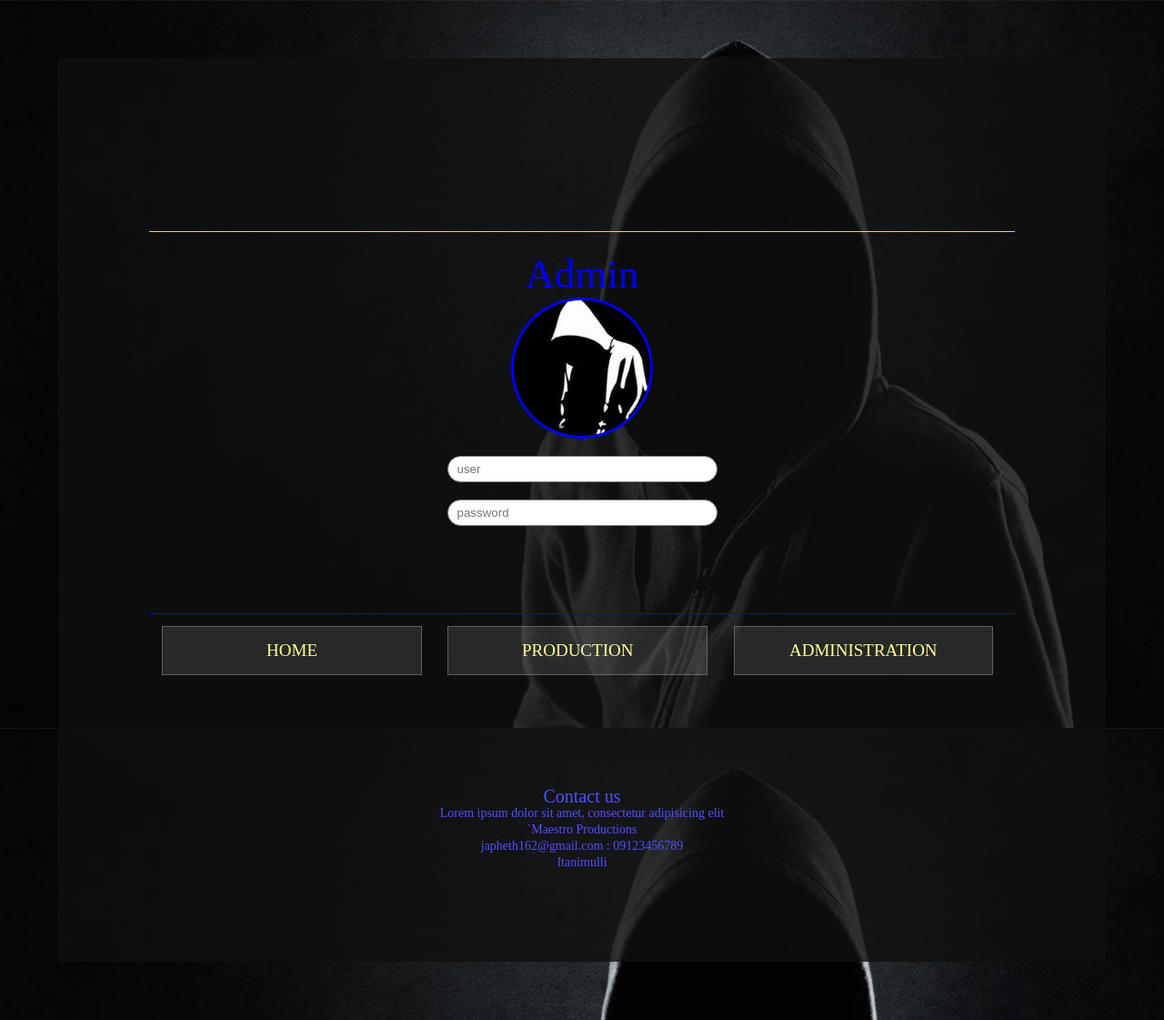
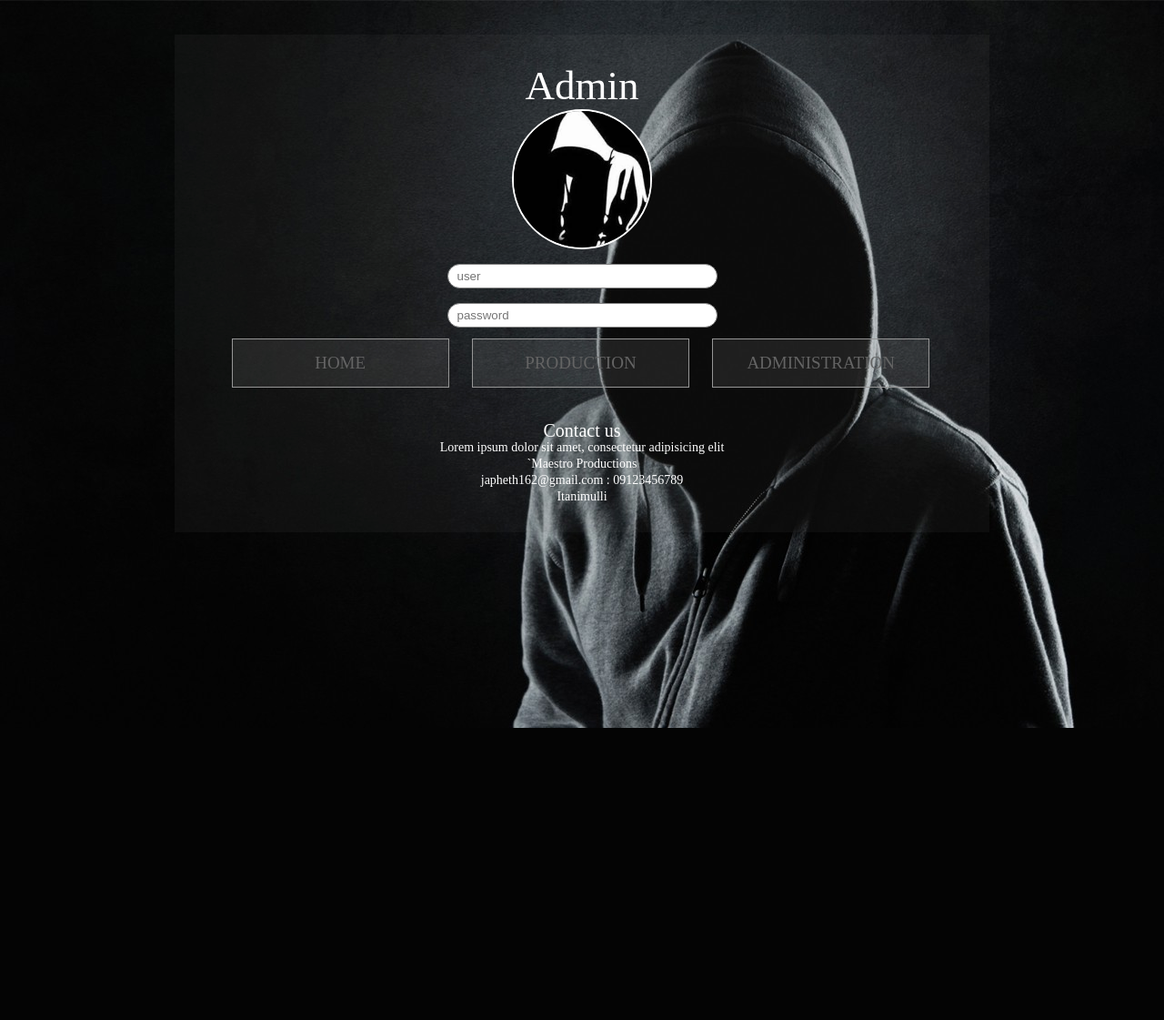
Before and after one commit to carljunepiao/pleasantville, a PHP site: page /admin.html in a window 1280 px wide. Shown: the whole page at 91% size. After the commit the page ends 800 px from the top, so only its background shows below. Run offline with PHP 8.4, Linux system fonts and the light colour scheme.

Commit message:
Admin page improved;

```diff
--- a/css/admin.css
+++ b/css/admin.css
@@ -1,55 +1,49 @@
+* {
+	margin: 0;
+	padding: 0;
+}
+
 body {
 	background-image: url("../images/adminbg2.jpg");
-	/*overflow-y: hidden;*/
-	padding: 5%;
+	padding: 3% 15%;
 	margin: 0;
 }
 
 .logo {
-	display: block;
 	margin: 0 auto;
 	width: 150px;
-	border: 3px solid blue;
+	border: 2px solid white;
 	border-radius: 50%;
 }
 
 .container {
-	height: 100%;
-	color: rgb(80,80,255);
-	padding: 100px;
+	background: rgba(100,100,100,0.1);
 }
 
-.main-navigation {
-	margin-top: 10%;
-	border-bottom: 1px solid blue;
+.main-navigation a {
+	color: rgb(100, 100, 100);
+	background: rgba(200,200,200,0.1);
+	border: 1px solid rgb(150,150,150);
 }
-
 	.main-navigation a:hover {
-	color: rgb(80,80,255);
-	border: 1px solid blue;
+		color: rgb(255,255,255);
+		background: rgba(100,100,100,0.1);
+		border: 1px solid rgb(255,255,255);
 	}
 
 h1 {
+	margin: 0;
+	padding: 0;
 	font-size: 45px;
-	color: blue;
+	color: white;
+	border: none;
 }
 
-h2 {
-	color: rgb(80,80,255);
-}
-
-h3 {
-	color: rgb(80,80,255);
+.highlight h3 {
+	border-bottom: 1px solid white;
 }
 
 footer {
-	color: rgb(80,80,255);
+	color: rgb(255,255,255);
+	margin-top: 13%;
 }
-
-.highlight h3 {
-	border-bottom: 1px solid blue;
-}
-
-footer {
-	margin-top: 20%;
-}
--- a/css/main.css
+++ b/css/main.css
@@ -42,7 +72,7 @@ body {
 	text-align: center;
 	float: left;
 	width: 30%;
-	margin: 1.5%;
+	margin: 1.6%;
 }
 .main-navigation a {
 	display: block;
```
Also changed, not shown: other parts of css/main.css (+31 -1 lines), images/adminbg1.jpg (deleted), images/adminbg1.png (added), images/adminicon4.jpg (added). Lines whose indentation alone changed are shown as unchanged.
